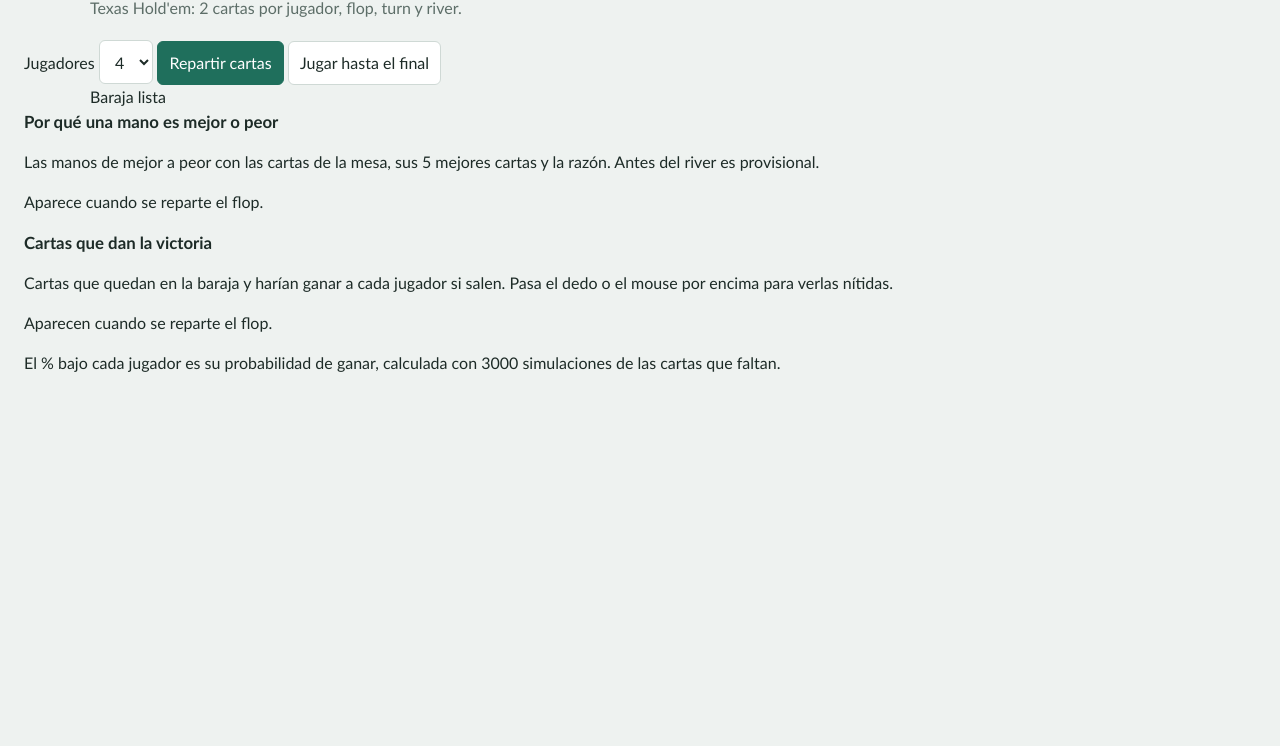
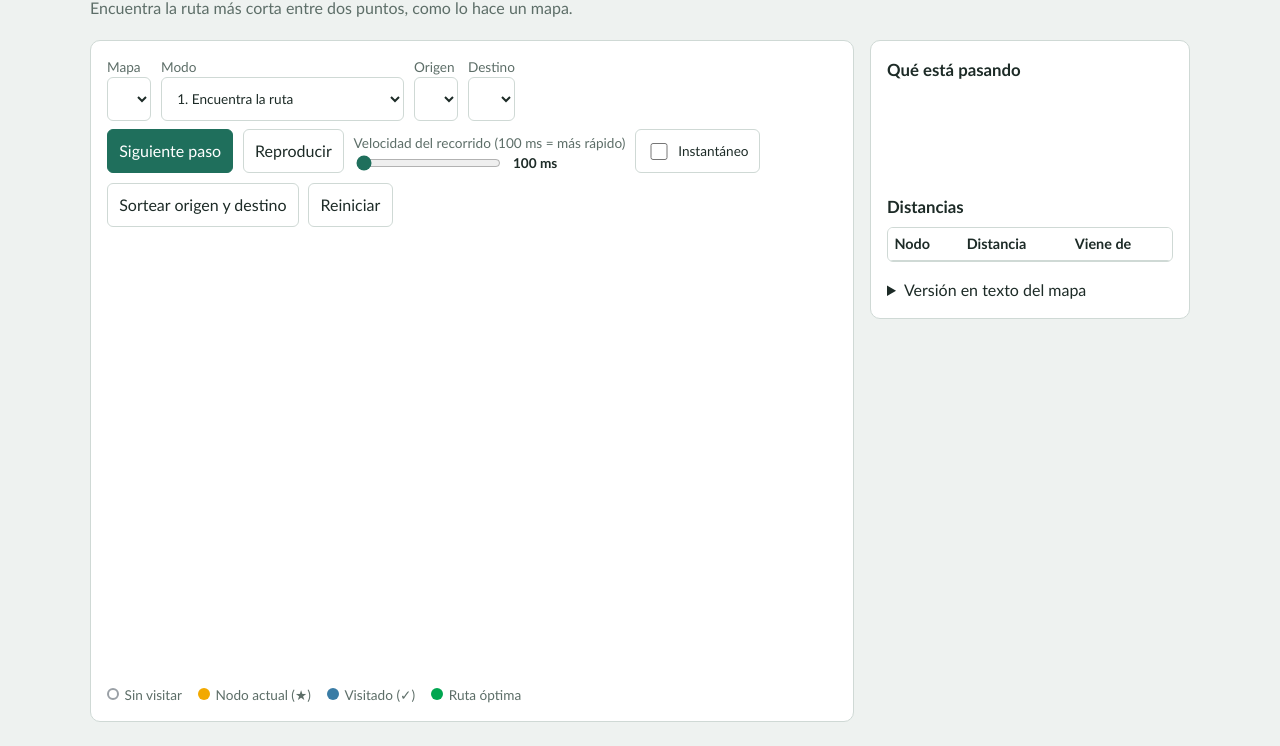
Before and after one commit to andreymanrique99-netizen/andreymanrique99.github.io, a plain HTML site: page index.html in a window 1280 px wide. Shown: the part 80-826 px from the top of the page. Before the commit the page ends 800 px from the top, so only its background shows below. Drawn offline with Linux system fonts and the light colour scheme.

Commit message:
Revamp index.html for Dijkstra visualization
Updated the HTML structure for a Dijkstra algorithm interactive visualization, replacing the poker game layout. Added metadata, headers, and controls for user interaction.

```diff
--- a/index.html
+++ b/index.html
@@ -1,60 +1,83 @@
 <!DOCTYPE html>
 <html lang="es">
 <head>
-<meta charset="utf-8">
-<meta name="viewport" content="width=device-width, initial-scale=1, viewport-fit=cover">
-<title>Mesa de Poker · Texas Hold'em</title>
-<link rel="stylesheet" href="https://fonts.googleapis.com/css2?family=Fraunces:opsz,wght@9..144,600;9..144,800&family=DM+Sans:wght@400;500;700&display=swap">
+  <meta charset="UTF-8">
+  <meta name="viewport" content="width=device-width, initial-scale=1">
+  <meta name="description" content="Explora el algoritmo de Dijkstra y encuentra rutas óptimas en grafos interactivos.">
+  <title>Dijkstra paso a paso</title>
   <link rel="stylesheet" href="style.css">
 </head>
 <body>
-
-<!-- 1. Encabezado -->
-<header class="cabecera">
-  <h1>Mesa de Poker</h1>
-  <p class="sub">Texas Hold'em: 2 cartas por jugador, flop, turn y river.</p>
+  <header>
+    <h1>Dijkstra paso a paso</h1>
+    <p>Encuentra la ruta más corta entre dos puntos, como lo hace un mapa.</p>
   </header>
 
-<!-- 2. Controles -->
-<div class="barra">
-  <label>Jugadores
-    <select id="njug" aria-label="Cantidad de jugadores">
-      <option>2</option><option>3</option><option selected>4</option><option>5</option><option>6</option><option>7</option><option>8</option>
-    </select>
+  <main>
+    <section class="panel">
+      <div class="controles">
+        <label>Mapa <select id="grafo"></select></label>
+        <label>Modo <select id="modo">
+          <option value="desafio">1. Encuentra la ruta</option>
+          <option value="predecir">2. Predecir el siguiente</option>
+          <option value="observar">3. Ruta óptima (observar Dijkstra)</option>
+        </select></label>
+        <label>Origen <select id="origen"></select></label>
+        <label>Destino <select id="destino"></select></label>
+      </div>
+      <div class="controles">
+        <button id="btnPaso">Siguiente paso</button>
+        <button id="btnAuto" class="sec">Reproducir</button>
+        <label class="control-velocidad" for="velocidad">
+          Velocidad del recorrido (100 ms = más rápido)
+          <span class="velocidad-fila">
+            <input id="velocidad" type="range" min="100" max="2000" step="100" value="100">
+            <output id="valorVelocidad" for="velocidad">100 ms</output>
+          </span>
         </label>
-  <button id="btnSig">Repartir cartas</button>
-  <button id="btnTodo" class="sec">Jugar hasta el final</button>
+        <label class="control-instantaneo" for="instantaneo">
+          <input id="instantaneo" type="checkbox">
+          Instantáneo
+        </label>
+        <button id="btnComprobar" hidden>Comprobar mi ruta</button>
+        <button id="btnSolucion" class="sec" hidden>Ver solución</button>
+        <button id="btnSorteo" class="sec">Sortear origen y destino</button>
+        <button id="btnGirar" class="sec" hidden>Girar mapa 90°</button>
+        <button id="btnReiniciar" class="sec">Reiniciar</button>
+        <strong id="marcador" aria-live="polite"></strong>
       </div>
+      <svg id="mapa" viewBox="0 0 700 420" role="group" aria-label="Mapa interactivo. Hay una versión en texto debajo."></svg>
 
-<!-- 3. Mesa y resultado -->
-<main class="juego">
-  <div class="mesa" id="mesa">
-    <div class="centro">
-      <div class="etapa" id="etapa">Baraja lista</div>
-      <div class="board" id="board"></div>
+      <div class="leyenda">
+        <span><i class="c-normal"></i>Sin visitar</span>
+        <span><i class="c-actual"></i>Nodo actual (★)</span>
+        <span><i class="c-visitado"></i>Visitado (✓)</span>
+        <span><i class="c-ruta"></i>Ruta óptima</span>
+      </div>
+    </section>
+
+    <aside class="panel panel-lateral">
+      <h2>Qué está pasando</h2>
+      <p id="explicacion" aria-live="polite"></p>
+      <div id="bloqueTabla">
+        <h2>Distancias</h2>
+        <div class="tabla-scroll" tabindex="0" aria-label="Tabla de distancias; desplázate para ver todos los nodos">
+          <table>
+            <thead><tr><th>Nodo</th><th>Distancia</th><th>Viene de</th></tr></thead>
+            <tbody id="tabla"></tbody>
+          </table>
         </div>
       </div>
-  <div class="aviso" id="aviso" aria-live="polite"></div>
+      <details id="texto">
+        <summary>Versión en texto del mapa</summary>
+        <div class="lista-scroll">
+          <ul id="listaCalles"></ul>
+        </div>
+      </details>
+    </aside>
   </main>
 
-<!-- 4. Paneles de análisis -->
-<div class="paneles">
-  <section class="outs" aria-label="Por qué una mano es mejor o peor">
-    <h2>Por qué una mano es mejor o peor</h2>
-    <p>Las manos de mejor a peor con las cartas de la mesa, sus 5 mejores cartas y la razón. Antes del river es provisional.</p>
-    <div id="rankLista"></div>
-  </section>
-
-  <section class="outs" aria-label="Cartas que dan la victoria">
-    <h2>Cartas que dan la victoria</h2>
-    <p>Cartas que quedan en la baraja y harían ganar a cada jugador si salen. Pasa el dedo o el mouse por encima para verlas nítidas.</p>
-    <div id="outsLista"></div>
-  </section>
-</div>
-
-<!-- 5. Pie -->
-<p class="nota">El % bajo cada jugador es su probabilidad de ganar, calculada con 3000 simulaciones de las cartas que faltan.</p>
-
+  <noscript>Esta actividad necesita JavaScript para funcionar.</noscript>
   <script src="script.js"></script>
 </body>
 </html>
```
Lines whose indentation alone changed are shown as unchanged.
